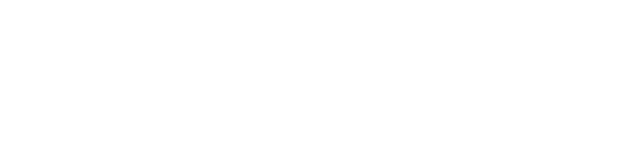
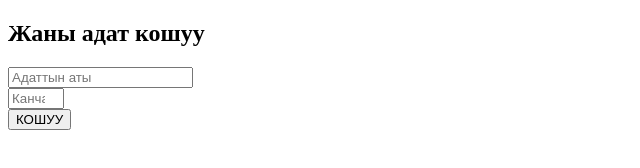
Before and after one commit to chyngyz/21habits, a plain HTML site: page index.html in a window 1280 px wide. Shown: the whole page, without its empty margins (0-640 px from the left). Drawn offline with Linux system fonts and the light colour scheme.

Commit message:
Update index.html for add window

```diff
--- a/index.html
+++ b/index.html
@@ -1,4 +1,4 @@
-<!DOCTYPE html>
+ <!DOCTYPE html>
 <html lang="en">
 <head>
     <meta charset="UTF-8">
@@ -6,9 +6,16 @@
     <meta http-equiv="X-UA-Compatible" content="ie=edge">
     <title>21habbits</title>
     <link rel="stylesheet" href="style.css">
-    <script src="main.js"></script>
 </head>
 <body>
+    <div class="add">
+        <div class="addwindow">
+          <h2>Жаны адат кошуу</h2>
+          <input type="text" id="nameofhabbit" name="nameofhabbit" placeholder="Адаттын аты"> <br>
+          <input type="number" id="days" name="days" min="21" max="90" placeholder="Канча кун?"> <br>
+          <button id="addbutton" name="addbutton">КОШУУ</button>
+        </div>
+    </div>
    <script src="main.js"></script>
 </body>
 </html>
```
